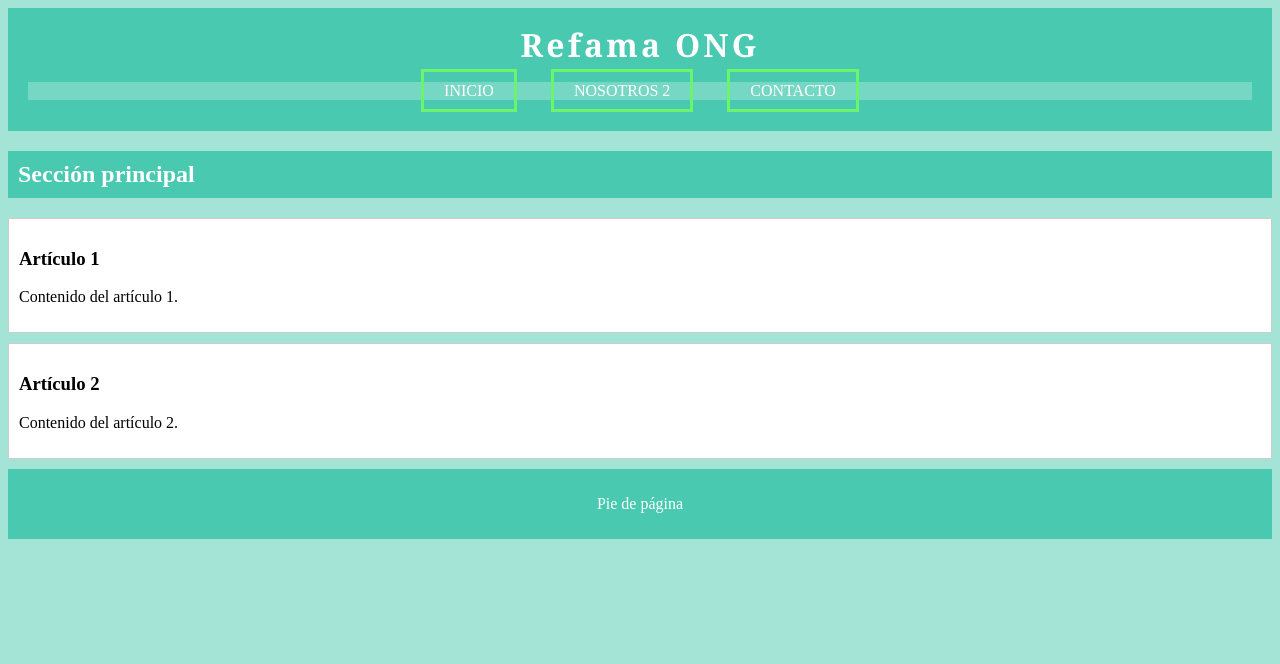
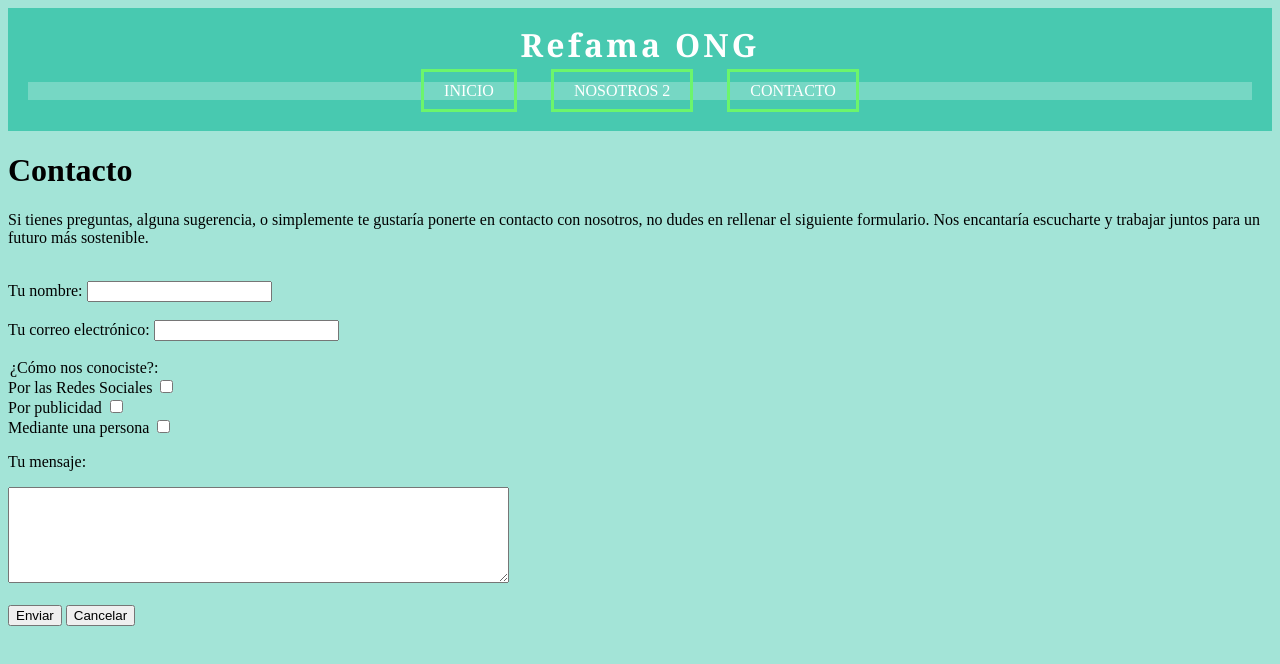
Before and after one commit to ibonper0708/Reforestacion-del-Amazonas, a plain HTML site: page index.html in a window 1280 px wide. Drawn offline with Linux system fonts and the light colour scheme; files that its build step writes are made by us from their sources.

Commit message:
Update index.html

```diff
--- a/index.html
+++ b/index.html
@@ -18,39 +18,47 @@
             <ul>
                 <li><a class="enlaceMenuPrincipal" href="#">INICIO</a></li>
                 <li><a class="enlaceMenuPrincipal" href="#">NOSOTROS 2</a></li>
-                <li><a class="enlaceMenuPrincipal" href="#">CONTACTO</a></li>
+                <li><a class="enlaceMenuPrincipal" href="Contacto">CONTACTO</a></li>
             </ul>
         </nav>
 
     </header>
 
-
-<main>
-
-<section>
-
-    <h2 class="tituloSeccion">Sección principal</h2>
-
-    <article>
-        <h3>Artículo 1</h3>
-        <p>Contenido del artículo 1.</p>
-    </article>
-
-    <article>
-        <h3>Artículo 2</h3>
-        <p>Contenido del artículo 2.</p>
-    </article>
-
-</section>
-
-</main>
+<h1>Contacto</h1>
+<p>Si tienes preguntas, alguna sugerencia, o simplemente te gustaría ponerte en contacto con nosotros,
+    no dudes en rellenar el siguiente formulario. Nos encantaría escucharte y trabajar juntos para un
+    futuro más sostenible.
+</p><br>
 
 
-<footer>
+<form action= "#" method="get"></form>
 
-    <p>Pie de página</p>
 
-</footer>
+<label for= "Nombre">Tu nombre:</label>
+<input type= "text" id= "nombre" name= "nombre"><br><br>
+
+<label for= "email">Tu correo electrónico:</label>
+<input type= "email" id= "pass" name= "email"><br><br>
+
+
+<legend>¿Cómo nos conociste?:</legend>
+
+<label for= "Redes sociales">Por las Redes Sociales</label>
+<input type= "checkbox" id= "Redes sociales" name= "¿Cómo nos conociste?" value= "Redes sociales"><br>
+
+<label for= "Publicidad">Por publicidad</label>
+<input type= "checkbox" id= "Publicidad" name= "¿Cómo nos conociste?" value= "Publicidad"><br>
+
+<label for= "Persona">Mediante una persona</label>
+<input type= "checkbox" id= "Persona" name= "¿Cómo nos conociste?" value= "Publicidad"><br>
+
+
+<p>Tu mensaje:</p>
+<textarea rows= "6" cols="60"></textarea><br><br>
+
+<button type= "submit">Enviar</button>
+<button type= "reset">Cancelar</button>
+
 
 
 </body>
```
